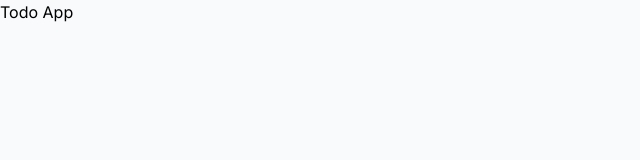
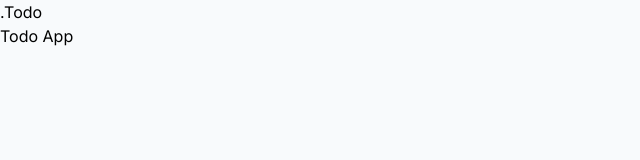
Before and after one commit to richardnguyen99/todo, a Next.js app in the folder app/: page / in a window 1280 px wide. Shown: the top 160 px of the page, without its empty margins (0-640 px from the left). Built offline with nearby package versions, Linux system fonts and the light colour scheme.

Commit message:
feat(webapp): Introduce header component
- Add <Header /> component as the main navigator in the web app
- Update root layout for TypeScript

```diff
--- a/app/app/layout.tsx
+++ b/app/app/layout.tsx
@@ -1,22 +1,25 @@
-import './globals.css'
-import type { Metadata } from 'next'
-import { Inter } from 'next/font/google'
+import "./globals.css";
+import type { Metadata } from "next";
+import { Inter } from "next/font/google";
 
-const inter = Inter({ subsets: ['latin'] })
+import Header from "@components/header";
+
+const inter = Inter({ subsets: ["latin"] });
 
 export const metadata: Metadata = {
-  title: 'Create Next App',
-  description: 'Generated by create next app',
-}
+  title: "Create Next App",
+  description: "Generated by create next app",
+};
 
-export default function RootLayout({
-  children,
-}: {
-  children: React.ReactNode
-}) {
+const RootLayout = ({ children }: { children: React.ReactNode }) => {
   return (
     <html lang="en">
-      <body className={inter.className}>{children}</body>
+      <body className={inter.className}>
+        <Header />
+        {children}
+      </body>
     </html>
-  )
-}
+  );
+};
+
+export default RootLayout;
--- /dev/null
+++ b/app/components/header/index.tsx
@@ -0,0 +1,11 @@
+import * as React from "react";
+
+const Header: React.FC = () => {
+  return (
+    <header>
+      <h1>.Todo</h1>
+    </header>
+  );
+};
+
+export default Header;
--- a/app/next.config.js
+++ b/app/next.config.js
@@ -1,4 +1,4 @@
 /** @type {import('next').NextConfig} */
-const nextConfig = {}
+const nextConfig = {};
 
-module.exports = nextConfig
+module.exports = nextConfig;
--- a/app/package.json
+++ b/app/package.json
@@ -13,6 +13,7 @@
     "@types/react": "18.2.21",
     "@types/react-dom": "18.2.7",
     "autoprefixer": "10.4.15",
+    "classnames": "^2.3.2",
     "eslint": "8.47.0",
     "eslint-config-next": "13.4.19",
     "next": "13.4.19",
```
Also changed, not shown: app/tailwind.config.ts (+9 -9 lines), app/tsconfig.json (+23 -4 lines), app/components/index.ts (added), 2 other files (tests, documents, lock files or other folders).
